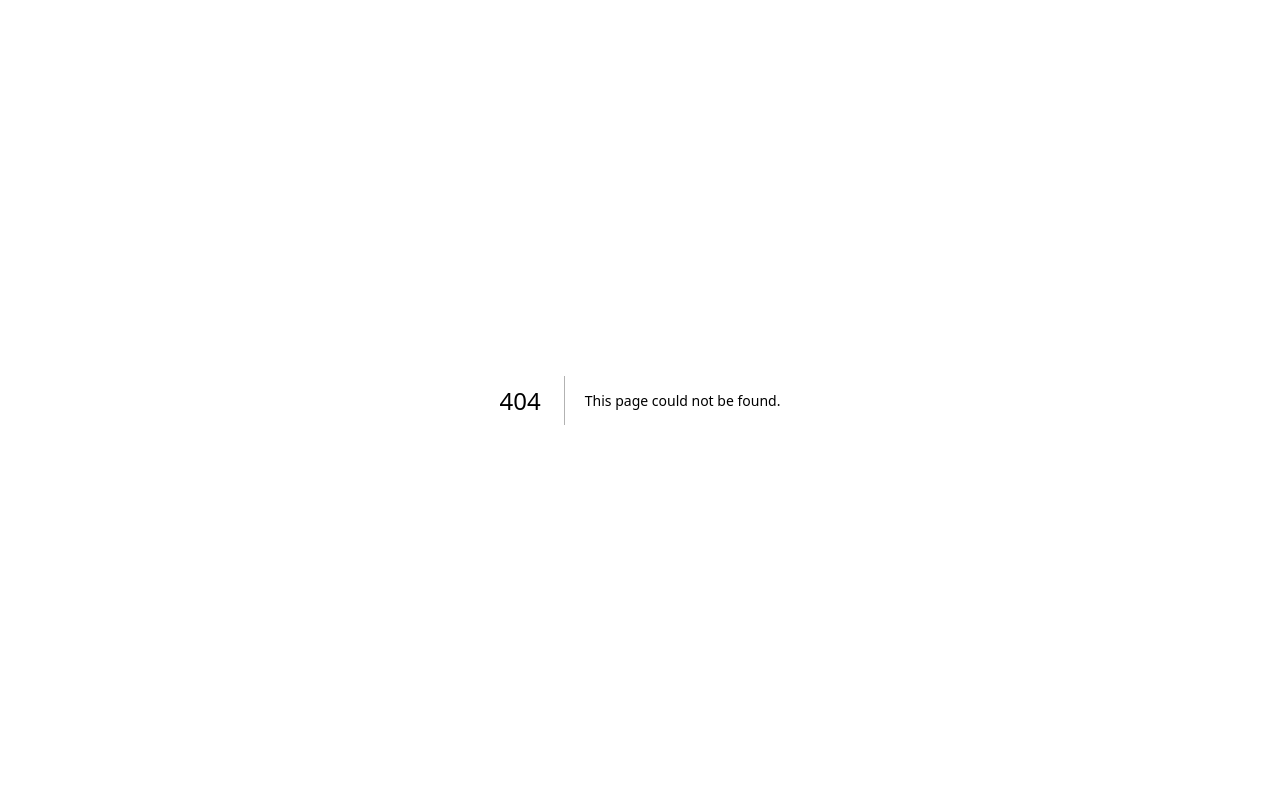
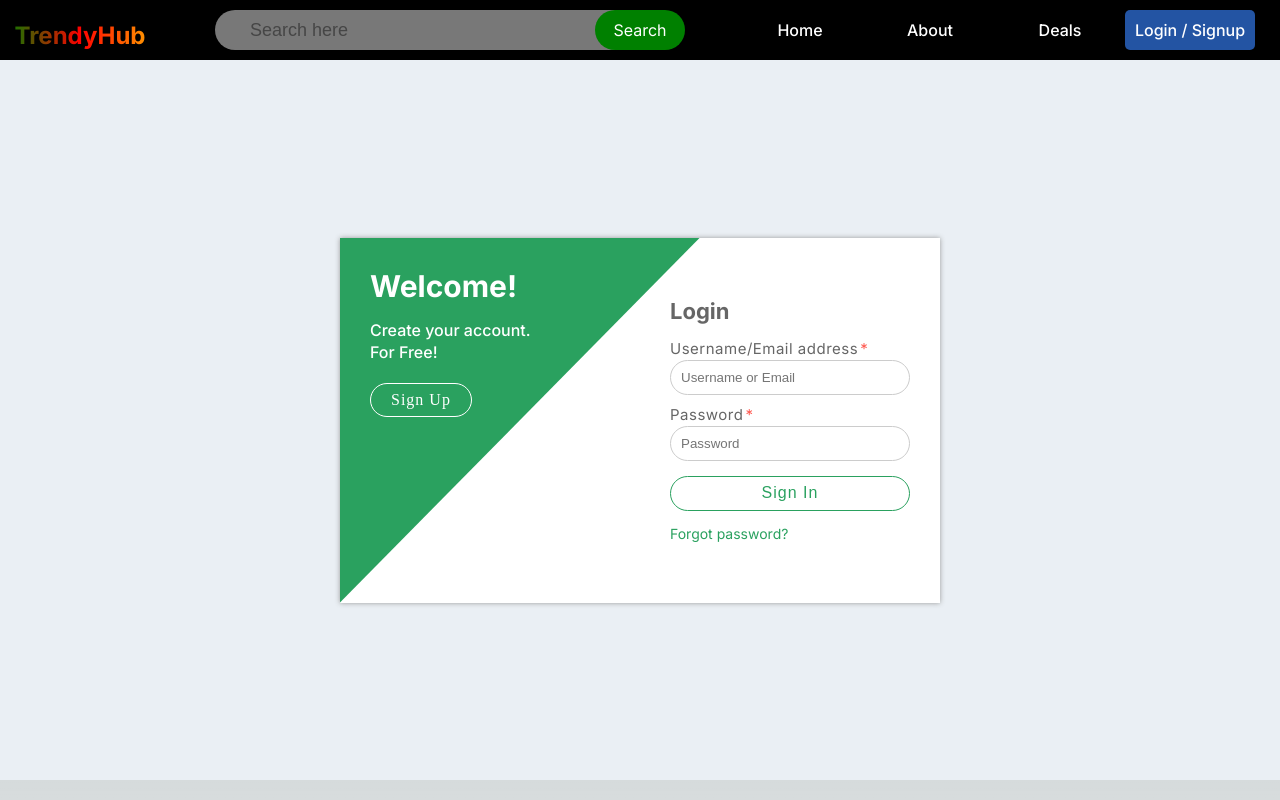
Before and after one commit to Anirudh3167/e-commerce, a Next.js app in the folder trendyhub/: page /loginSignUp in a window 1280 px wide. Before the commit this address had no page. Built offline with nearby package versions, Linux system fonts and the light colour scheme.

Commit message:
login/signup page added

```diff
--- /dev/null
+++ b/trendyhub/src/app/loginSignUp/loginSignUp.module.css
@@ -0,0 +1,202 @@
+.mainWrapper {
+    margin: 0;
+    font-size: 16px;
+    font-weight: 400;
+    color: #666666;
+    background: #eaeff4;
+}
+
+.login {
+    margin: 0 auto;
+    width: 100%;
+    max-width: 1140px;
+    min-height: 90vh;
+    display: flex;
+    align-items: center;
+    justify-content: center;
+    flex-direction: column;
+}
+
+.container {
+    position: relative;
+    width: 100%;
+    max-width: 600px;
+    height: auto;
+    display: flex;
+    background: #ffffff;
+    box-shadow: 0 0 5px #999999;
+}
+
+
+
+.login .colLeft,
+.login .colRight {
+    padding: 30px;
+    display: flex;
+}
+
+
+.login .colLeft {
+    width: 60%;
+    clip-path: polygon(0 0, 0% 100%, 100% 0);
+    background: #2aa15f;
+}
+
+.login .colRight {
+    padding: 60px 30px;
+    width: 50%;
+    margin-left: -10%;
+}
+
+
+@media(max-width: 500px) {
+    .login {
+        padding: 0 4px;
+    }
+
+    .login .container {
+        flex-direction: column;
+        box-shadow: none;
+        border-radius: 6px;
+    }
+
+    .login .colLeft,
+    .login .colRight {
+        width: 100%;
+        margin: 0;
+        clip-path: none;
+    }
+
+    .login .colLeft {
+        text-align: center;
+        border-radius: 6px 6px 0 0;
+    }
+
+    .login .colRight {
+        padding: 30px;
+    }
+
+}
+
+
+.login .loginText {
+    position: relative;
+    width: 100%;
+    color: #ffffff;
+}
+
+.login .loginText h2 {
+    margin: 0 0 15px 0;
+    font-size: 30px;
+    font-weight: 700;
+}
+
+.login .loginText p {
+    margin: 0 0 20px 0;
+    font-size: 16px;
+    font-weight: 500;
+    line-height: 22px;
+}
+
+.login .loginText .btn {
+    display: inline-block;
+    font-family: poppins;
+    padding: 7px 20px;
+    font-size: 16px;
+    letter-spacing: 1px;
+    text-decoration: none;
+    border-radius: 30px;
+    color: #ffffff;
+    outline: none;
+    border: 1px solid #ffffff;
+    box-shadow: inset 0 0 0 0 #ffffff;
+    background-color: #2aa15f;
+    transition: .3s;
+}
+
+.login .loginText .btn:hover {
+    color: #2aa15f;
+    box-shadow: inset 150px 0 0 0 #ffffff;
+}
+
+.login .loginForm {
+    position: relative;
+    width: 100%;
+}
+
+.login .loginForm h2 {
+    margin: 0 0 15px 0;
+    font-size: 22px;
+    font-weight: 700;
+}
+
+.login .loginForm p {
+    margin: 0 0 10px 0;
+    text-align: left;
+    color: #666666;
+    font-size: 15px;
+}
+
+.login .loginForm p:last-child {
+    margin: 0;
+    padding-top: 3px;
+}
+
+.login .loginForm p a {
+    color: #2aa15f;
+    font-size: 14px;
+    text-decoration: none;
+}
+
+.login .loginForm label {
+    display: block;
+    width: 100%;
+    margin-bottom: 2px;
+    letter-spacing: .5px;
+}
+
+.login .loginForm p:last-child label {
+    width: 60%;
+    float: left;
+}
+
+.login .loginForm label span {
+    color: #ff574e;
+    padding-left: 2px;
+}
+
+.login .loginForm input {
+    display: block;
+    width: 100%;
+    height: 35px;
+    padding: 0 10px;
+    outline: none;
+    border: 1px solid #cccccc;
+    border-radius: 30px;
+}
+
+.login .loginForm input:focus {
+    border-color: #ff574e;
+}
+
+.login .loginForm button,
+.login .loginForm input[type=submit] {
+    display: inline-block;
+    width: 100%;
+    margin-top: 5px;
+    color: #2aa15f;
+    font-size: 16px;
+    letter-spacing: 1px;
+    cursor: pointer;
+    background: transparent;
+    border: 1px solid #2aa15f;
+    border-radius: 30px;
+    box-shadow: inset 0 0 0 0 #2aa15f;
+    transition: .3s;
+}
+
+.login .loginForm button:hover,
+.login .loginForm input[type=submit]:hover {
+    color: #ffffff;
+    box-shadow: inset 250px 0 0 0 #2aa15f;
+}
--- /dev/null
+++ b/trendyhub/src/app/loginSignUp/page.tsx
@@ -0,0 +1,59 @@
+'use client'
+
+import React, { useState } from 'react';
+
+import Image from 'next/image'
+import styles from './loginSignUp.module.css'
+import Navbar from '../../../components/Navbar/page'
+
+export default function LoginSignUp() {
+    const [isLogin, setIsLogin] = useState(true);
+    const signInValue = "Sign In";
+
+    const handleSignupBtnClick = () => {
+        setIsLogin((prevIsLogin) => !prevIsLogin);
+    };
+
+    return (
+        <div className={styles.mainWrapper}>
+            <Navbar />
+            <div className={styles.login}>
+                <div className={styles.container}>
+                    <div className={styles.colLeft}>
+                    <div className={styles.loginText}>
+                        <h2>Welcome!</h2>
+                        <p>Create your account.<br />For Free!</p>
+                        <button className={styles.btn} onClick={handleSignupBtnClick}>
+                        {isLogin ? "Sign Up" : "Login"}
+                        </button>
+                    </div>
+                    </div>
+
+                    <div className={styles.colRight}>
+                        <div className={styles.loginForm}>
+                            <h2>{isLogin ? "Login" : "Signup"}</h2>
+                            <form action="">
+                            <p>
+                                <label>Username/Email address<span>*</span></label>
+                                <input type="text" placeholder="Username or Email" required />
+                            </p>
+                            <p>
+                                <label>Password<span>*</span></label>
+                                <input type="password" placeholder="Password" required />
+                            </p>
+                            <p>
+                                <input type="submit" value={isLogin ? signInValue : "Sign Up"} />
+                            </p>
+                            {isLogin && (
+                                <p>
+                                <a href="">Forgot password?</a>
+                                </p>
+                            )}
+                            </form>
+                        </div>
+                    </div>
+                </div>
+            </div>
+        </div>
+    )
+}
```
Also changed, not shown: trendyhub/src/app/page.module.css (+22 -0 lines), trendyhub/src/app/page.tsx (+32 -0 lines).
